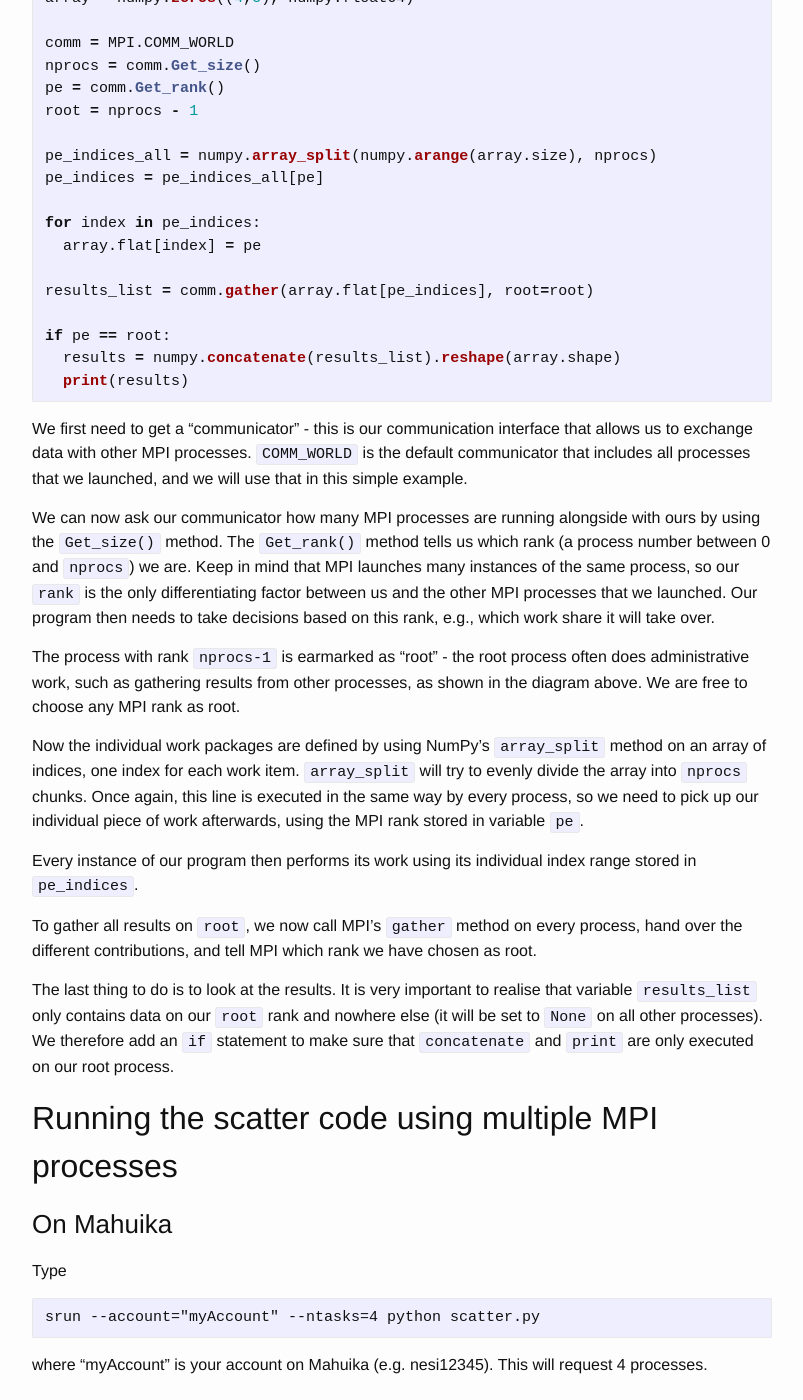
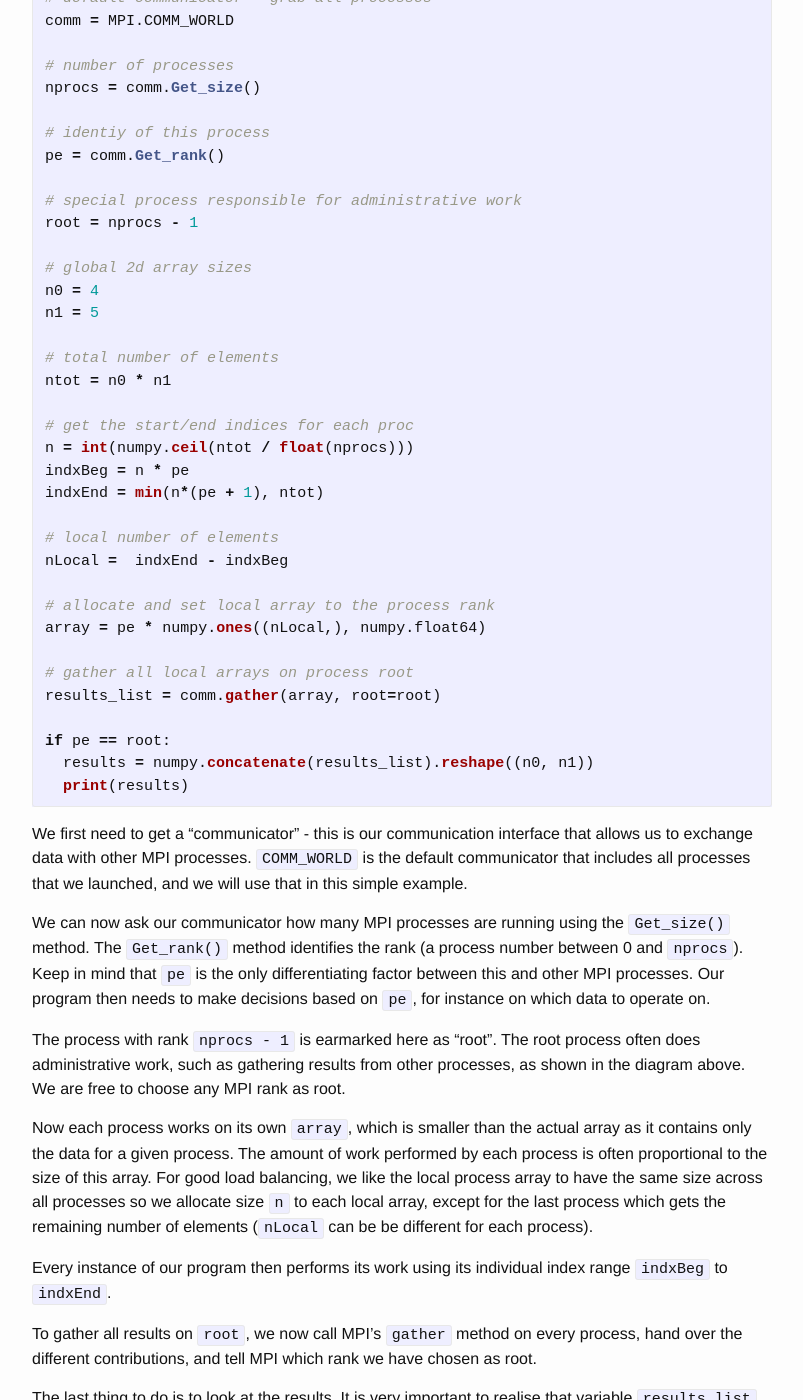
Before and after one commit to nesi/perf-training, a Jekyll site: the page built from _lessons/python-scatter/05-mpi.md, in a window 1280 px wide and 1400 px high, scrolled down 2808 px. Shown: the whole window, without its empty margins (238-1041 px from the left). Built offline with Jekyll 4.4.1, drawn with Linux system fonts in a browser that asks for light colours; some of the changed text lies outside the part shown.

Commit message:
modified @tinyendian's code so that the arrays are purely local. So There no array split, no need to use flat. Also removed a loop and added comments

````diff
--- a/_lessons/python-scatter/05-mpi.md
+++ b/_lessons/python-scatter/05-mpi.md
@@ -58,35 +58,53 @@ We will now implement the example using the `mpi4py` package in Python.
 from mpi4py import MPI
 import numpy
 
-array = numpy.zeros((4,5), numpy.float64)
+# default communicator - grab all processes
+comm = MPI.COMM_WORLD
 
-comm = MPI.COMM_WORLD
+# number of processes
 nprocs = comm.Get_size()
+
+# identiy of this process
 pe = comm.Get_rank()
+
+# special process responsible for administrative work
 root = nprocs - 1
 
-pe_indices_all = numpy.array_split(numpy.arange(array.size), nprocs)
-pe_indices = pe_indices_all[pe]
+# global 2d array sizes
+n0 = 4
+n1 = 5
 
-for index in pe_indices:
-  array.flat[index] = pe
+# total number of elements
+ntot = n0 * n1
 
-results_list = comm.gather(array.flat[pe_indices], root=root)
+# get the start/end indices for each proc
+n = int(numpy.ceil(ntot / float(nprocs)))
+indxBeg = n * pe
+indxEnd = min(n*(pe + 1), ntot)
+
+# local number of elements
+nLocal =  indxEnd - indxBeg
+
+# allocate and set local array to the process rank
+array = pe * numpy.ones((nLocal,), numpy.float64)
+
+# gather all local arrays on process root
+results_list = comm.gather(array, root=root)
 
 if pe == root:
-  results = numpy.concatenate(results_list).reshape(array.shape)
+  results = numpy.concatenate(results_list).reshape((n0, n1))
   print(results)
 ```
 
 We first need to get a "communicator" - this is our communication interface that allows us to exchange data with other MPI processes. `COMM_WORLD` is the default communicator that includes all processes that we launched, and we will use that in this simple example.
 
-We can now ask our communicator how many MPI processes are running alongside with ours by using the `Get_size()` method. The `Get_rank()` method tells us which rank (a process number between 0 and `nprocs`) we are. Keep in mind that MPI launches many instances of the same process, so our `rank` is the only differentiating factor between us and the other MPI processes that we launched. Our program then needs to take decisions based on this rank, e.g., which work share it will take over.
+We can now ask our communicator how many MPI processes are running using the `Get_size()` method. The `Get_rank()` method identifies the rank (a process number between 0 and `nprocs`). Keep in mind that `pe` is the only differentiating factor between this and other MPI processes. Our program then needs to make decisions based on `pe`, for instance on which data to operate on.
 
-The process with rank `nprocs-1` is earmarked as "root" - the root process often does administrative work, such as gathering results from other processes, as shown in the diagram above. We are free to choose any MPI rank as root.
+The process with rank `nprocs - 1` is earmarked here as "root". The root process often does administrative work, such as gathering results from other processes, as shown in the diagram above. We are free to choose any MPI rank as root.
 
-Now the individual work packages are defined by using NumPy's `array_split` method on an array of indices, one index for each work item. `array_split` will try to evenly divide the array into `nprocs` chunks. Once again, this line is executed in the same way by every process, so we need to pick up our individual piece of work afterwards, using the MPI rank stored in variable `pe`.
+Now each process works on its own `array`, which is smaller than the actual array as it contains only the data for a given process. The amount of work performed by each process is often proportional to the size of this array. For good load balancing, we like the local process array to have the same size across all processes so we allocate size `n` to each local array, except for the last process which gets the remaining number of elements (`nLocal` can be be different for each process).
 
-Every instance of our program then performs its work using its individual index range stored in `pe_indices`.
+Every instance of our program then performs its work using its individual index range `indxBeg` to `indxEnd`.
 
 To gather all results on `root`, we now call MPI's `gather` method on every process, hand over the different contributions, and tell MPI which rank we have chosen as root.
 
````
